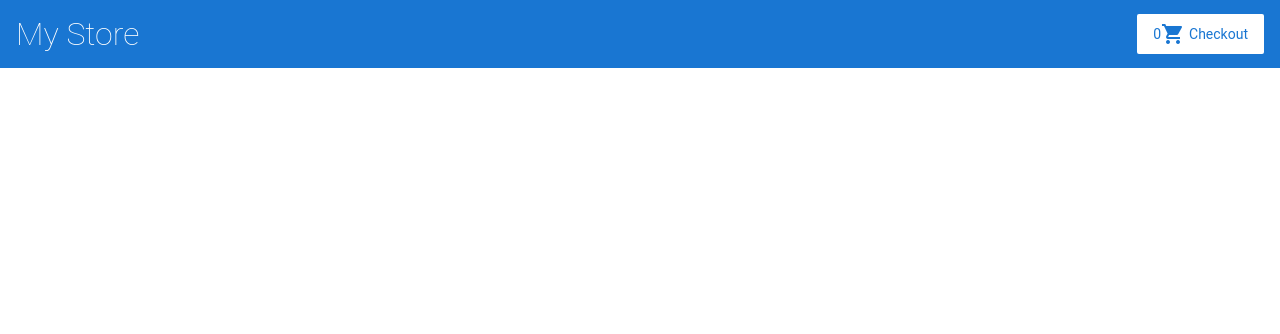
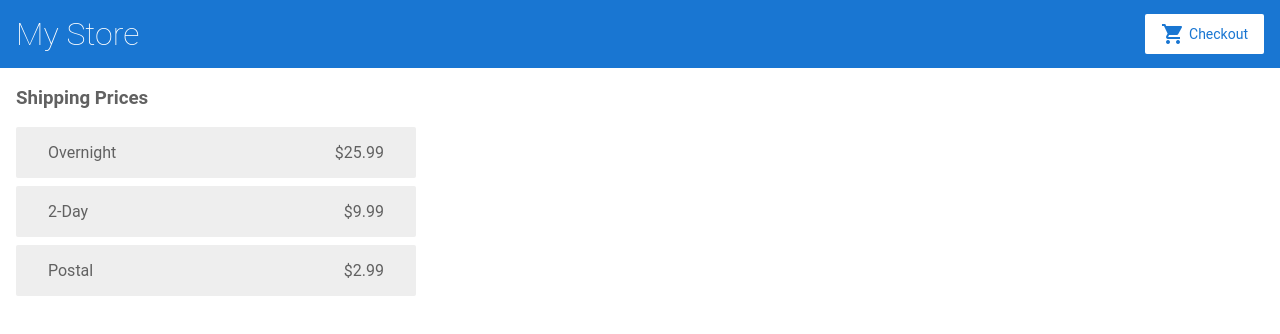
Before and after one commit to tomfrenzel/angular-getting-started, an Angular app: page /shipping in a window 1280 px wide. Before the commit this address led to /. Shown: the top 334 px of the page. Built offline with nearby package versions, Linux system fonts and the light colour scheme.

Commit message:
6 files modified, 3 added

```diff
--- a/src/app/cart.service.ts
+++ b/src/app/cart.service.ts
@@ -1,14 +1,19 @@
 import { Injectable } from '@angular/core';
+import { HttpClient } from '@angular/common/http';
 
 @Injectable({
   providedIn: 'root'
 })
 export class CartService {
   items = [];
-  itemAmount = 0;
+
   addToCart(product){
     this.items.push(product);
   }
+
+  constructor(
+    private http: HttpClient
+  ) {}
 
   getItems() {
     return this.items;
@@ -19,15 +24,8 @@ export class CartService {
     return this.items;
   }
 
-  getItemAmount() {
-    for(var product in this.items) {
-      if (this.items.hasOwnProperty(product)) {
-        this.itemAmount++;
-      }
-    }
-    return this.itemAmount;
+  getShippingPrices() {
+    return this.http.get('/assets/shipping.json');
   }
 
-  constructor() { }
-
 }
--- a/src/app/cart/cart.component.html
+++ b/src/app/cart/cart.component.html
@@ -1,6 +1,10 @@
 <h3>Cart</h3>
 
-<div class="cart-item" *ngFor="let product of items">
-  <span>{{ product.name }}</span>
-  <span>{{ product.price | currency }}</span>
+<p>
+  <a routerLink="/shipping">Shipping Prices</a>
+</p>
+
+<div class="cart-item" *ngFor="let item of items">
+  <span>{{ item.name }}</span>
+  <span>{{ item.price | currency }}</span>
 </div>
--- a/src/app/product-details/product-details.component.ts
+++ b/src/app/product-details/product-details.component.ts
@@ -12,7 +12,6 @@ import { CartService } from '../cart.service';
 })
 export class ProductDetailsComponent implements OnInit {
   product;
-  @Output() updateItemAmount = new EventEmitter();
 
   constructor(
     private route: ActivatedRoute,
@@ -29,7 +28,6 @@ export class ProductDetailsComponent implements OnInit {
   addToCart(product){
     this.cartService.addToCart(product);
     window.alert(product.name + ' has been added to the cart!');
-    this.cartService.getItemAmount();
   }
 
 }
--- /dev/null
+++ b/src/app/shipping/shipping.component.html
@@ -0,0 +1,6 @@
+<h3>Shipping Prices</h3>
+
+<div class="shipping-item" *ngFor="let shipping of shippingCosts | async">
+  <span>{{ shipping.type }}</span>
+  <span>{{ shipping.price | currency }}</span>
+</div>
--- /dev/null
+++ b/src/app/shipping/shipping.component.ts
@@ -0,0 +1,20 @@
+import { Component, OnInit } from '@angular/core';
+import { CartService } from '../cart.service';
+
+@Component({
+  selector: 'app-shipping',
+  templateUrl: './shipping.component.html',
+  styleUrls: ['./shipping.component.css']
+})
+export class ShippingComponent implements OnInit {
+  shippingCosts;
+
+  constructor(
+  private cartService: CartService
+  ) {}
+
+  ngOnInit() {
+    this.shippingCosts = this.cartService.getShippingPrices();
+  }
+
+}
--- a/src/app/top-bar/top-bar.component.html
+++ b/src/app/top-bar/top-bar.component.html
@@ -3,7 +3,6 @@
 </a>
 
 <a routerLink="/cart" class="button fancy-button">
-{{ itemAmount }}
   <i class="material-icons">shopping_cart</i>
   Checkout
 </a>
--- a/src/app/top-bar/top-bar.component.ts
+++ b/src/app/top-bar/top-bar.component.ts
@@ -1,5 +1,4 @@
 import { Component, OnInit } from '@angular/core';
-import { CartService } from '../cart.service';
 
 @Component({
   selector: 'app-top-bar',
@@ -7,13 +6,9 @@ import { CartService } from '../cart.service';
   styleUrls: ['./top-bar.component.css']
 })
 export class TopBarComponent implements OnInit {
-  itemAmount;
-  constructor(
-    private cartService: CartService
-  ) { }
+  constructor() { }
 
   ngOnInit() {
-    this.itemAmount = this.cartService.getItemAmount();
   }
 
 }
```
Also changed, not shown: src/app/app.module.ts (+7 -3 lines), src/app/shipping/shipping.component.css (added).
